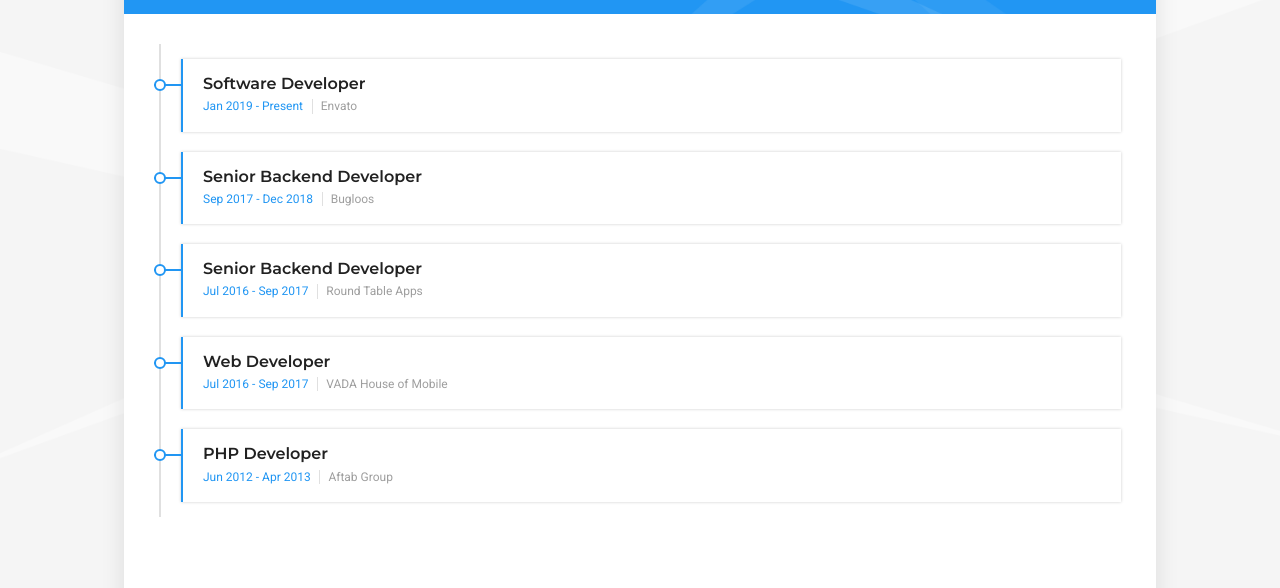
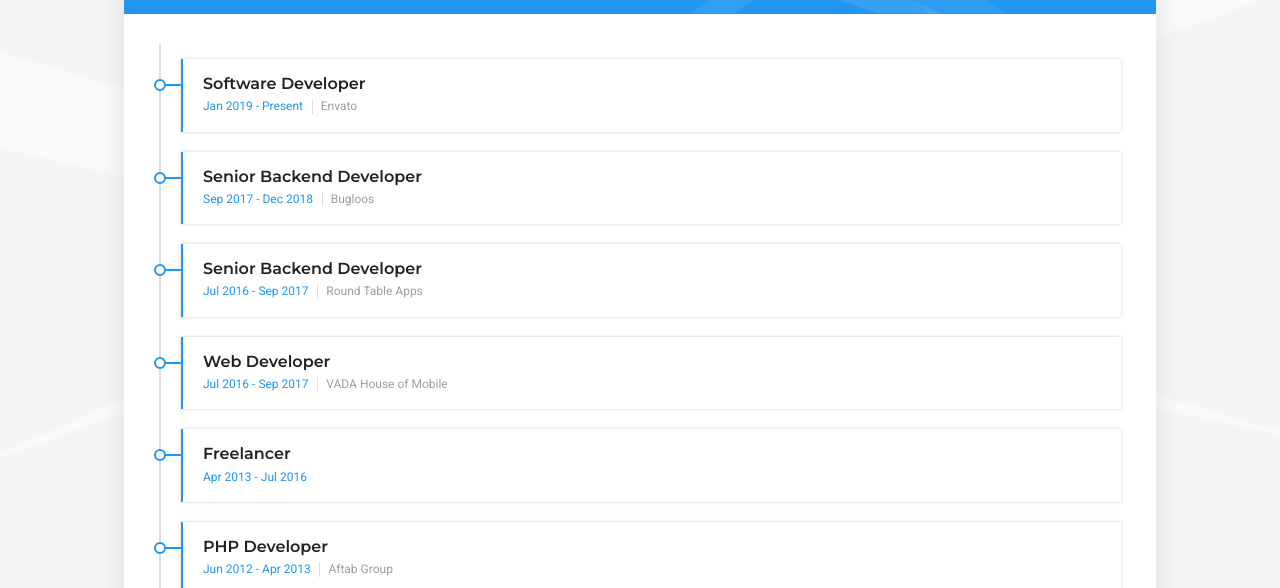
Before and after one commit to intuxicated/intuxicated.github.io, a plain HTML site: page index.html in a window 1280 px wide. Both pictures are taken after a click on the link "Experience". Shown: the part 212-800 px from the top of the page. Drawn offline with Linux system fonts and the light colour scheme.

Commit message:
add freelance

```diff
--- a/index.html
+++ b/index.html
@@ -310,6 +310,13 @@
                             <h4 class="item-title">Web Developer</h4>
                             <span class="item-period">Jul 2016 - Sep 2017</span>
                             <span class="item-small">VADA House of Mobile</span>
+                          </div>
+                          <!-- / Experience 3 -->
+
+                          <!-- Experience 3 -->
+                          <div class="timeline-item">
+                            <h4 class="item-title">Freelancer</h4>
+                            <span class="item-period">Apr 2013 - Jul 2016</span>
                           </div>
                           <!-- / Experience 3 -->
 
```
